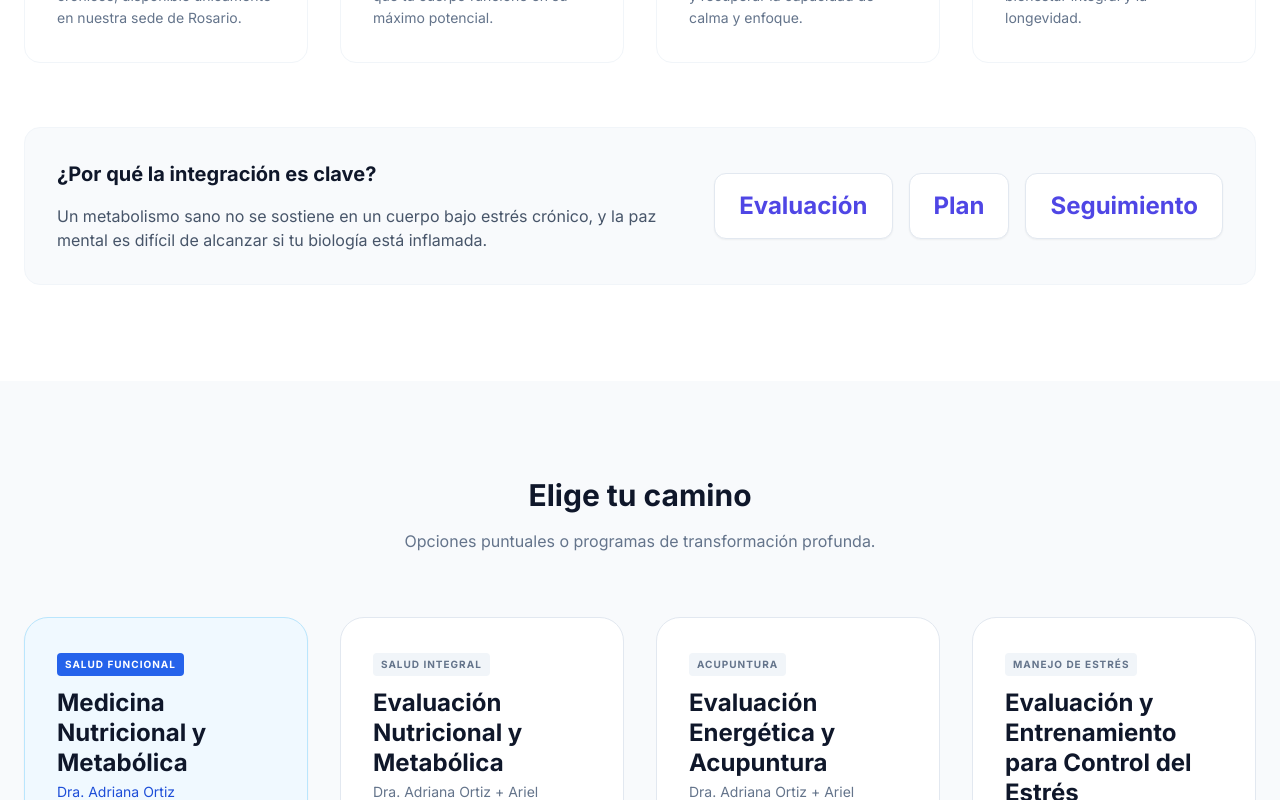
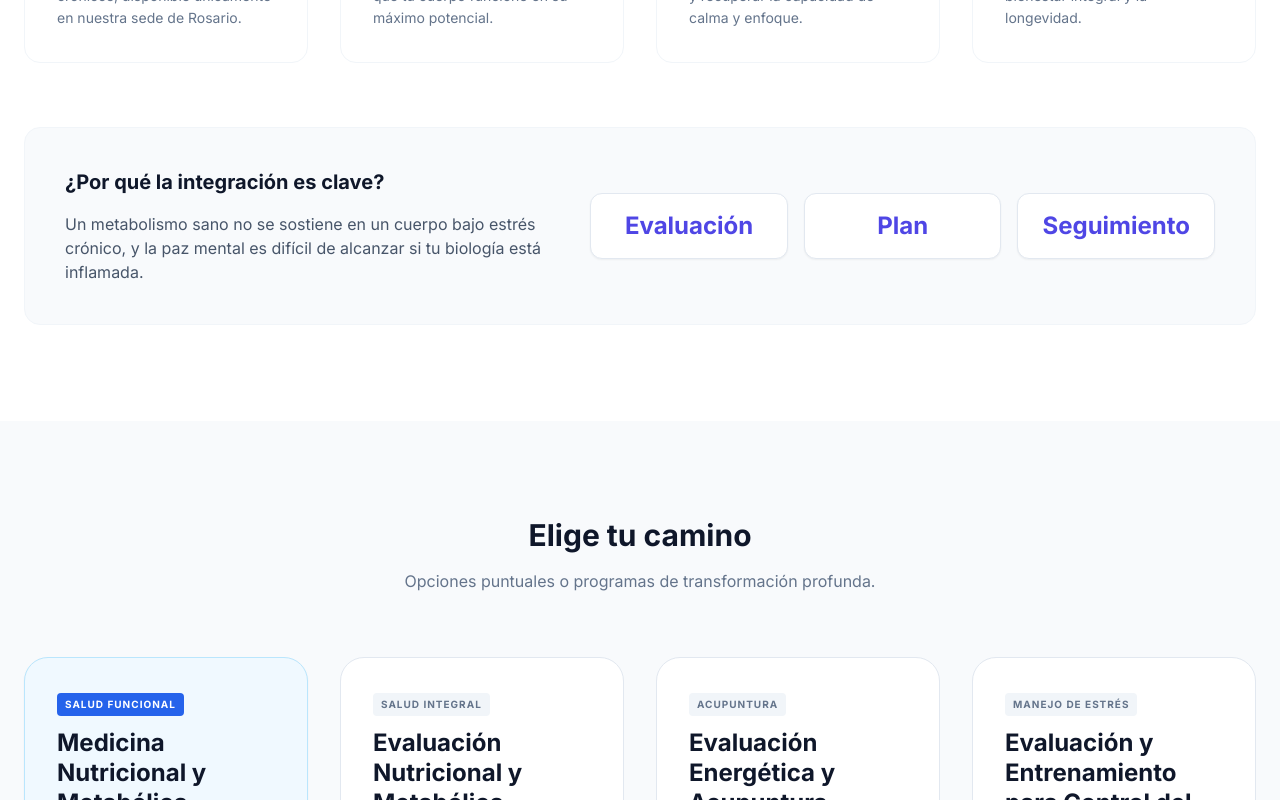
Before and after one commit to arielreinaudo/emyti2026, a React (Vite) app: page / in a window 1280 px wide. Shown: the part 1620-2420 px from the top of the page. Built offline with nearby package versions, Linux system fonts and the light colour scheme.

Commit message:
feat: Refactor integration section and update logo
Improve layout and responsiveness of the 360° health model integration section. Update the Emyti logo to a new icon source in the header and footer.

```diff
--- a/App.tsx
+++ b/App.tsx
@@ -542,17 +542,17 @@ const App: React.FC = () => {
             ))}
           </div>
 
-          <div className="mt-16 p-8 bg-slate-50 rounded-2xl border border-slate-100 flex flex-col md:flex-row items-center gap-10">
-             <div className="flex-1">
+          <div className="mt-16 p-6 md:p-10 bg-slate-50 rounded-2xl border border-slate-100 flex flex-col lg:flex-row items-center gap-10">
+             <div className="flex-1 text-center lg:text-left">
                 <h3 className="text-xl font-bold mb-4">{d.model.integration.title}</h3>
                 <p className="text-slate-600">
                   {d.model.integration.desc}
                 </p>
              </div>
-             <div className="flex gap-4">
+             <div className="grid grid-cols-1 sm:grid-cols-3 gap-4 w-full lg:w-auto">
                 {d.model.integration.steps.map((step, i) => (
-                  <div key={i} className="px-6 py-4 bg-white rounded-xl shadow-sm border border-slate-200 text-center">
-                    <div className="text-2xl font-bold text-indigo-600">{step}</div>
+                  <div key={i} className="px-6 py-4 bg-white rounded-xl shadow-sm border border-slate-200 text-center flex items-center justify-center min-w-[120px]">
+                    <div className="text-xl md:text-2xl font-bold text-indigo-600">{step}</div>
                   </div>
                 ))}
              </div>
@@ -605,8 +605,8 @@ const App: React.FC = () => {
 
       {/* DETAILS MODAL */}
       {activeModal === 'metabolica' && (
-        <div className="fixed inset-0 z-[60] flex items-center justify-center p-4 md:p-6 overflow-y-auto bg-slate-900/60 backdrop-blur-sm animate-in fade-in duration-300">
-          <div className="relative bg-white w-full max-w-4xl rounded-3xl shadow-2xl overflow-hidden animate-in zoom-in-95 duration-300 max-h-[95vh] flex flex-col">
+        <div className="fixed inset-0 z-[60] flex items-start md:items-center justify-center p-4 md:p-6 overflow-y-auto bg-slate-900/60 backdrop-blur-sm animate-in fade-in duration-300">
+          <div className="relative bg-white w-full max-w-4xl rounded-3xl shadow-2xl overflow-hidden animate-in zoom-in-95 duration-300 max-h-[95vh] flex flex-col my-8 md:my-0">
             <div className="p-6 md:p-8 flex items-center justify-between border-b border-slate-100 sticky top-0 bg-white z-10">
               <h3 className="text-xl md:text-2xl font-bold text-slate-900">{d.details.metabolica.title}</h3>
               <button onClick={closeModal} className="p-2 hover:bg-slate-100 rounded-full transition-colors">
@@ -674,8 +674,8 @@ const App: React.FC = () => {
       )}
 
       {activeModal === 'evaluacion_metabolica' && (
-        <div className="fixed inset-0 z-[60] flex items-center justify-center p-4 md:p-6 overflow-y-auto bg-slate-900/60 backdrop-blur-sm animate-in fade-in duration-300">
-          <div className="relative bg-white w-full max-w-4xl rounded-3xl shadow-2xl overflow-hidden animate-in zoom-in-95 duration-300 max-h-[95vh] flex flex-col">
+        <div className="fixed inset-0 z-[60] flex items-start md:items-center justify-center p-4 md:p-6 overflow-y-auto bg-slate-900/60 backdrop-blur-sm animate-in fade-in duration-300">
+          <div className="relative bg-white w-full max-w-4xl rounded-3xl shadow-2xl overflow-hidden animate-in zoom-in-95 duration-300 max-h-[95vh] flex flex-col my-8 md:my-0">
             <div className="p-6 md:p-8 flex items-center justify-between border-b border-slate-100 sticky top-0 bg-white z-10">
               <h3 className="text-xl md:text-2xl font-bold text-slate-900">{d.details.evaluacion_metabolica.title}</h3>
               <button onClick={closeModal} className="p-2 hover:bg-slate-100 rounded-full transition-colors">
@@ -740,8 +740,8 @@ const App: React.FC = () => {
       )}
 
       {activeModal === 'acupuntura' && (
-        <div className="fixed inset-0 z-[60] flex items-center justify-center p-4 md:p-6 overflow-y-auto bg-slate-900/60 backdrop-blur-sm animate-in fade-in duration-300">
-          <div className="relative bg-white w-full max-w-4xl rounded-3xl shadow-2xl overflow-hidden animate-in zoom-in-95 duration-300 max-h-[95vh] flex flex-col">
+        <div className="fixed inset-0 z-[60] flex items-start md:items-center justify-center p-4 md:p-6 overflow-y-auto bg-slate-900/60 backdrop-blur-sm animate-in fade-in duration-300">
+          <div className="relative bg-white w-full max-w-4xl rounded-3xl shadow-2xl overflow-hidden animate-in zoom-in-95 duration-300 max-h-[95vh] flex flex-col my-8 md:my-0">
             <div className="p-6 md:p-8 flex items-center justify-between border-b border-slate-100 sticky top-0 bg-white z-10">
               <h3 className="text-xl md:text-2xl font-bold text-slate-900">{d.details.acupuntura.title}</h3>
               <button onClick={closeModal} className="p-2 hover:bg-slate-100 rounded-full transition-colors">
@@ -806,8 +806,8 @@ const App: React.FC = () => {
       )}
 
       {activeModal === 'estres' && (
-        <div className="fixed inset-0 z-[60] flex items-center justify-center p-4 md:p-6 overflow-y-auto bg-slate-900/60 backdrop-blur-sm animate-in fade-in duration-300">
-          <div className="relative bg-white w-full max-w-4xl rounded-3xl shadow-2xl overflow-hidden animate-in zoom-in-95 duration-300 max-h-[95vh] flex flex-col">
+        <div className="fixed inset-0 z-[60] flex items-start md:items-center justify-center p-4 md:p-6 overflow-y-auto bg-slate-900/60 backdrop-blur-sm animate-in fade-in duration-300">
+          <div className="relative bg-white w-full max-w-4xl rounded-3xl shadow-2xl overflow-hidden animate-in zoom-in-95 duration-300 max-h-[95vh] flex flex-col my-8 md:my-0">
             <div className="p-6 md:p-8 flex items-center justify-between border-b border-slate-100 sticky top-0 bg-white z-10">
               <h3 className="text-xl md:text-2xl font-bold text-slate-900">{d.details.estres.title}</h3>
               <button onClick={closeModal} className="p-2 hover:bg-slate-100 rounded-full transition-colors">
@@ -873,8 +873,8 @@ const App: React.FC = () => {
 
       {/* TEAM MODAL */}
       {(activeModal === 'team_adriana' || activeModal === 'team_ariel') && (
-        <div className="fixed inset-0 z-[60] flex items-center justify-center p-4 md:p-6 overflow-y-auto bg-slate-900/60 backdrop-blur-sm animate-in fade-in duration-300">
-          <div className="relative bg-white w-full max-w-2xl rounded-3xl shadow-2xl overflow-hidden animate-in zoom-in-95 duration-300 max-h-[90vh] flex flex-col">
+        <div className="fixed inset-0 z-[60] flex items-start md:items-center justify-center p-4 md:p-6 overflow-y-auto bg-slate-900/60 backdrop-blur-sm animate-in fade-in duration-300">
+          <div className="relative bg-white w-full max-w-2xl rounded-3xl shadow-2xl overflow-hidden animate-in zoom-in-95 duration-300 max-h-[90vh] flex flex-col my-8 md:my-0">
             <div className="p-6 md:p-8 flex items-center justify-between border-b border-slate-100 sticky top-0 bg-white z-10">
               <h3 className="text-xl md:text-2xl font-bold text-slate-900">
                 {activeModal === 'team_adriana' ? d.team.details.adriana.title : d.team.details.ariel.title}
--- a/components/Layout.tsx
+++ b/components/Layout.tsx
@@ -16,7 +16,7 @@ const Layout: React.FC<LayoutProps> = ({ children, currentLang, onLanguageChange
         <div className="max-w-7xl mx-auto px-6 h-20 flex items-center justify-between">
           <div className="flex items-center gap-2">
             <img
-              src="https://www.dropbox.com/scl/fi/s8536h7tgg2xi0nzxfkke/Emyti-nuevo-logo-transparente.png?rlkey=nztnagwk4hog68blvm8eym4qv&raw=1"
+              src="https://www.dropbox.com/scl/fi/8ql3t6b7ha5ogpvof2urz/Emyti-nuevo-icono.jpg?rlkey=u8s8u5u6gozc11eq1pu24dqal&raw=1"
               alt="EMYTI Logo"
               className="w-10 h-10 rounded-lg object-cover"
               referrerPolicy="no-referrer"
@@ -58,7 +58,7 @@ const Layout: React.FC<LayoutProps> = ({ children, currentLang, onLanguageChange
           <div className="space-y-4">
             <div className="flex items-center gap-2 text-white">
               <img
-                src="https://www.dropbox.com/scl/fi/s8536h7tgg2xi0nzxfkke/Emyti-nuevo-logo-transparente.png?rlkey=nztnagwk4hog68blvm8eym4qv&raw=1"
+                src="https://www.dropbox.com/scl/fi/8ql3t6b7ha5ogpvof2urz/Emyti-nuevo-icono.jpg?rlkey=u8s8u5u6gozc11eq1pu24dqal&raw=1"
                 alt="EMYTI Logo"
                 className="w-8 h-8 rounded object-cover"
                 referrerPolicy="no-referrer"
```
